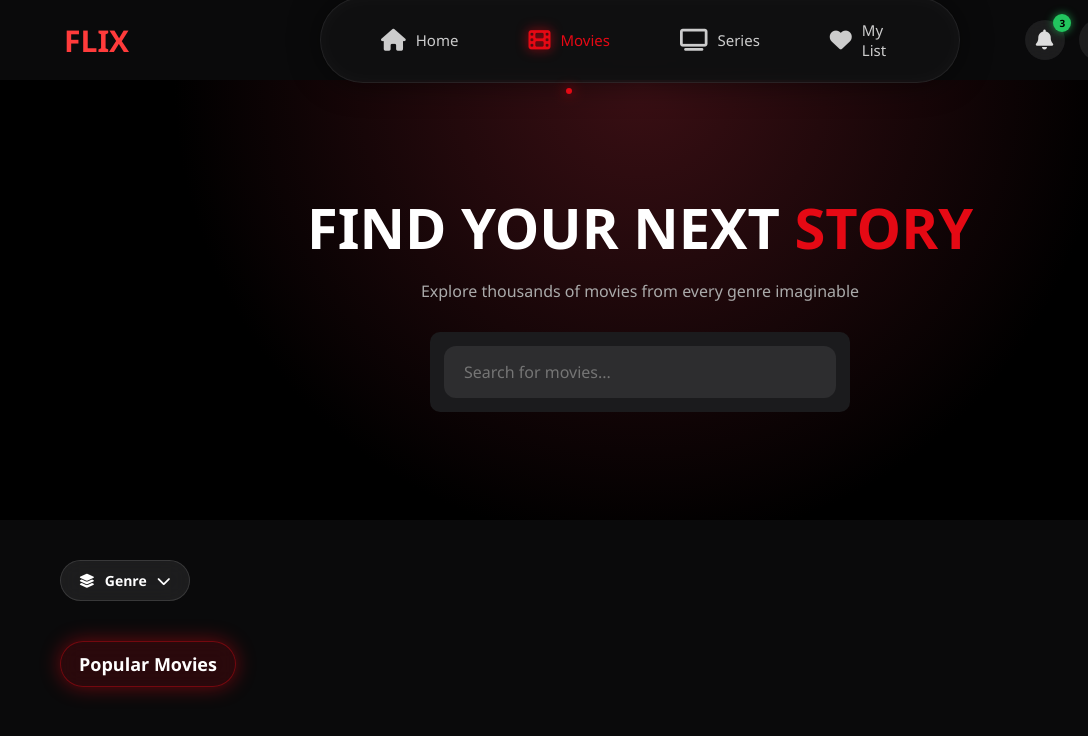
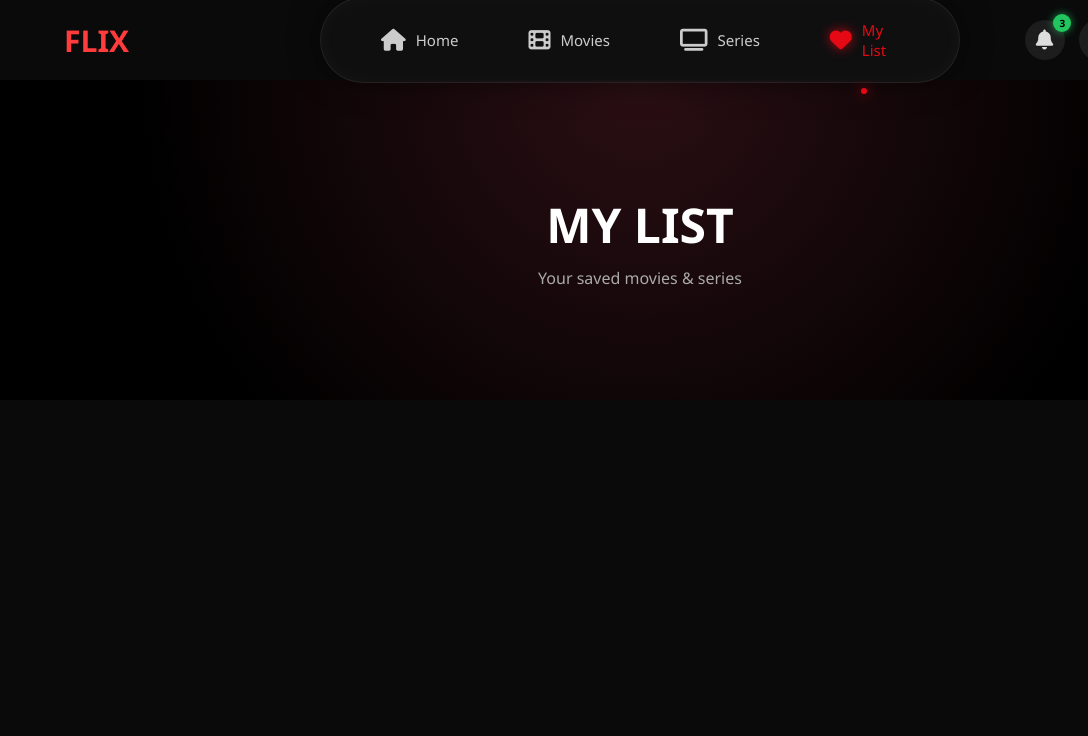
Before and after one commit to Adarshraj28/FLIX, a plain HTML site: page movies.html in a window 1280 px wide. Shown: the full height of the page, 0-1088 px from the left. Drawn offline with Linux system fonts and the light colour scheme; no server answers; grey boxes are pictures that could not be loaded.

Commit message:
Change movies.html to My List page layout
Updated the movies.html file to reflect the My List page layout and content.

```diff
--- a/movies.html
+++ b/movies.html
@@ -4,7 +4,7 @@
   <link
   rel="stylesheet"
   href="https://cdnjs.cloudflare.com/ajax/libs/font-awesome/6.5.0/css/all.min.css"/>
-  <title>Flix | Movies</title><link rel="stylesheet" href="style.css"></head>
+  <title>Flix | My List</title><link rel="stylesheet" href="style.css"></head>
 <body>
 
 <nav class="container">
@@ -17,7 +17,7 @@
     <i class="fa-solid fa-house"></i>
     <span>Home</span></a>
   </li>
-  <li class="nav-item active">
+  <li class="nav-item">
     <a href="movies.html">
     <i class="fa-solid fa-film"></i>
     <span>Movies</span></a>
@@ -27,17 +27,19 @@
     <i class="fa-solid fa-tv"></i>
     <span>Series</span></a>
   </li>
-  <li class="nav-item">
+  <li class="nav-item active">
     <a href="mylist.html">
     <i class="fa-solid fa-heart"></i>
     <span>My List</span></a>
   </li>
 </ul>
 
-  <div class="nav-right">
 
-     <!-- NOTIFICATION -->
-<div class="notification-wrapper" id="notificationWrapper">
+
+   <div class="nav-right">
+
+
+     <div class="notification-wrapper" id="notificationWrapper">
   <div class="notification" id="notificationBtn">
     <i class="fa-solid fa-bell"></i>
     <span class="badge" id="notificationCount">3</span>
@@ -86,53 +88,24 @@
 </div>
 </nav>
 
-<!-- NAVBAR (reuse same navbar) -->
+<!-- NAVBAR (reuse SAME navbar from other pages) -->
 
-<section class="movies-hero">
-  <h1>FIND YOUR NEXT <span>STORY</span></h1>
-  <p>Explore thousands of movies from every genre imaginable</p>
-
-  <div class="search-box">
-    <input type="text" id="movie-search" placeholder="Search for movies..." />
-  </div>
+<section class="mylist-hero">
+  <h1>MY LIST</h1>
+  <p>Your saved movies & series</p>
 </section>
 <div id="weather-layer"></div>
 
-  <div class="genre-filter">
-  <button class="genre-btn" id="genreBtn">
-    <i class="fa-solid fa-layer-group"></i>
-    Genre
-    <i class="fa-solid fa-chevron-down"></i>
-  </button>
-
-  <div class="genre-dropdown" id="genreDropdown">
-    <!-- genres injected here -->
-  </div>
-</div>
-<div class="genre-indicator" id="movieGenreLabel">
-  Popular Movies
-</div>
-
-  <div class="grid" id="movies-grid">
-    <!-- Movie cards injected here -->
-  </div>
+<section class="mylist-section">
+  <div class="grid" id="mylist-grid"></div>
+<p class="empty-msg" id="empty-msg" style="display:none">
+  You haven't added anything yet ❤️
+</p>
 </section>
 
 <script src="tmdb.js"></script>
 <script src="app.js"></script>
-<script>
-document.querySelectorAll(".nav-center a").forEach(link => {
-  if (link.href === window.location.href) {
-    link.parentElement.classList.add("active");
-  }
-});
-</script>
-<script src="play.js"></script>
 <script src="settings-sync.js"></script>
 <script src="weather.js"></script>
 </body>
-<!-- GLOBAL LOADER -->
-<div id="globalLoader" class="global-loader">
-  <div class="loader-ring"></div>
-</div>
 </html>
```
